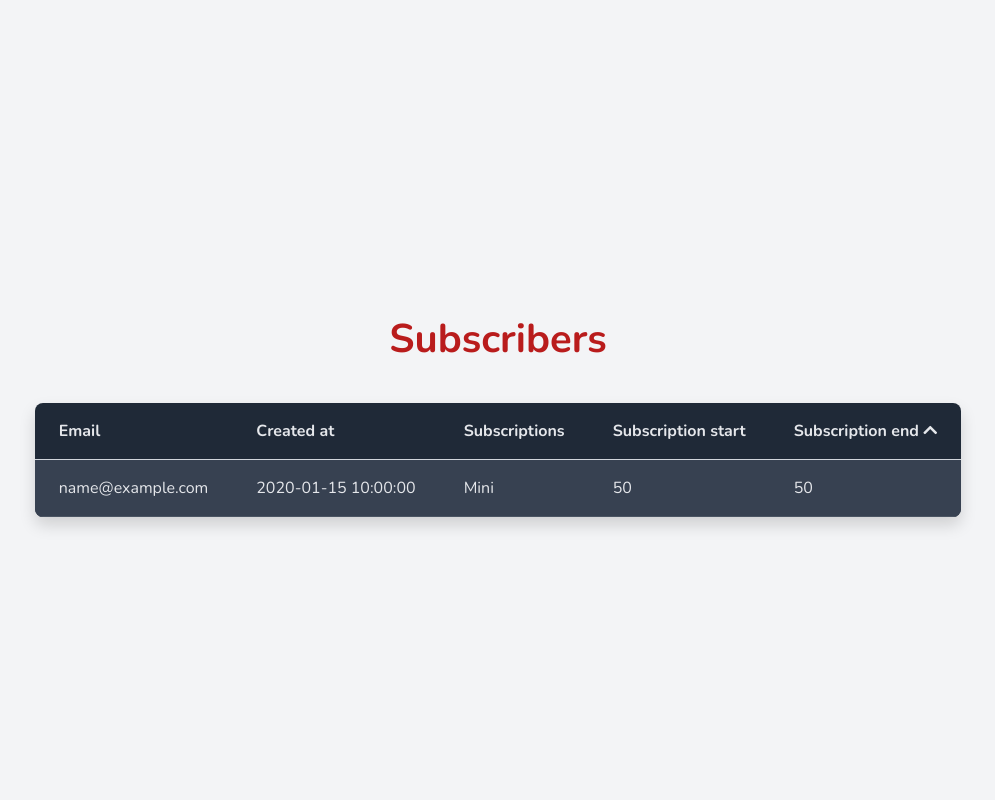
After one commit to RobertMatkulcik/DennikN-Homework, a Laravel app: template resources/views/home.blade.php in a window 1280 px wide. The commit adds this page. Shown: the whole page, without its empty margins (142-1137 px from the left). Run offline with Laravel 8, Linux system fonts and the light colour scheme; the template is opened without the code that fills it: most values are stand-ins (such as "Sample title", 1, 10 or a date in 2020); style sheets or scripts are compiled from the project's sources; some libraries are stand-ins or nearby versions.

Commit message:
Index subscriptions table

```diff
--- a/app/Http/Controllers/UserController.php
+++ b/app/Http/Controllers/UserController.php
@@ -11,8 +11,7 @@ class UserController extends Controller
     //
     public function list()
     {
-        dd(User::get());
-        return view('welcome', [
+        return view('home', [
             'users' => User::get()
         ]);
     }
--- /dev/null
+++ b/resources/views/home.blade.php
@@ -0,0 +1,45 @@
+@extends('layout')
+
+@section('content')
+
+    <div class="flex justify-center pt-8">
+        <h1 class="text-red-700 font-bold ">Subscribers</h1>
+    </div>
+
+    <div class="mt-8 bg-white dark:bg-gray-800 overflow-hidden shadow sm:rounded-lg">
+        <div class="grid">
+
+            <div class="w-full">
+
+                <table class="mx-auto bg-gray-800 text-gray-200">
+                    <tr class="text-left border-b border-gray-300">
+                        <th class="px-4 py-3">Email</th>
+                        <th class="px-4 py-3">Created at</th>
+                        <th class="px-4 py-3">Subscriptions</th>
+                        <th class="px-4 py-3">Subscription start</th>
+                        <th class="px-4 py-3">Subscription end <i class="fas fa-chevron-up"></i></th>
+                    </tr>
+                    @foreach($users as $user)
+                    <tr class="bg-gray-700 border-b border-gray-600">
+                        <td class="px-4 py-3">{{$user->email}}</td>
+                        <td class="px-4 py-3">{{$user->created_at}}</td>
+                        <td class="px-4 py-3">Mini</td>
+                        <td class="px-4 py-3">50</td>
+                        <td class="px-4 py-3">50</td>
+                    </tr>
+                @endforeach
+
+                    <!-- each row -->
+                </table>
+
+                <!-- dark design -->
+
+
+
+
+                </div>
+
+        </div>
+    </div>
+
+@endsection
--- a/resources/views/layout.blade.php
+++ b/resources/views/layout.blade.php
@@ -15,6 +15,7 @@
     <link href="{{ asset('css/app.css') }}" rel="stylesheet">
 
     <link rel="stylesheet" href="https://cdn.jsdelivr.net/npm/bootstrap@5.1.0/dist/css/bootstrap.min.css" integrity="sha384-KyZXEAg3QhqLMpG8r+8fhAXLRk2vvoC2f3B09zVXn8CA5QIVfZOJ3BCsw2P0p/We" crossorigin="anonymous">
+    <link rel="stylesheet" href="https://pro.fontawesome.com/releases/v5.10.0/css/all.css" integrity="sha384-AYmEC3Yw5cVb3ZcuHtOA93w35dYTsvhLPVnYs9eStHfGJvOvKxVfELGroGkvsg+p" crossorigin="anonymous"/>
 
     <style>
         body {
```
